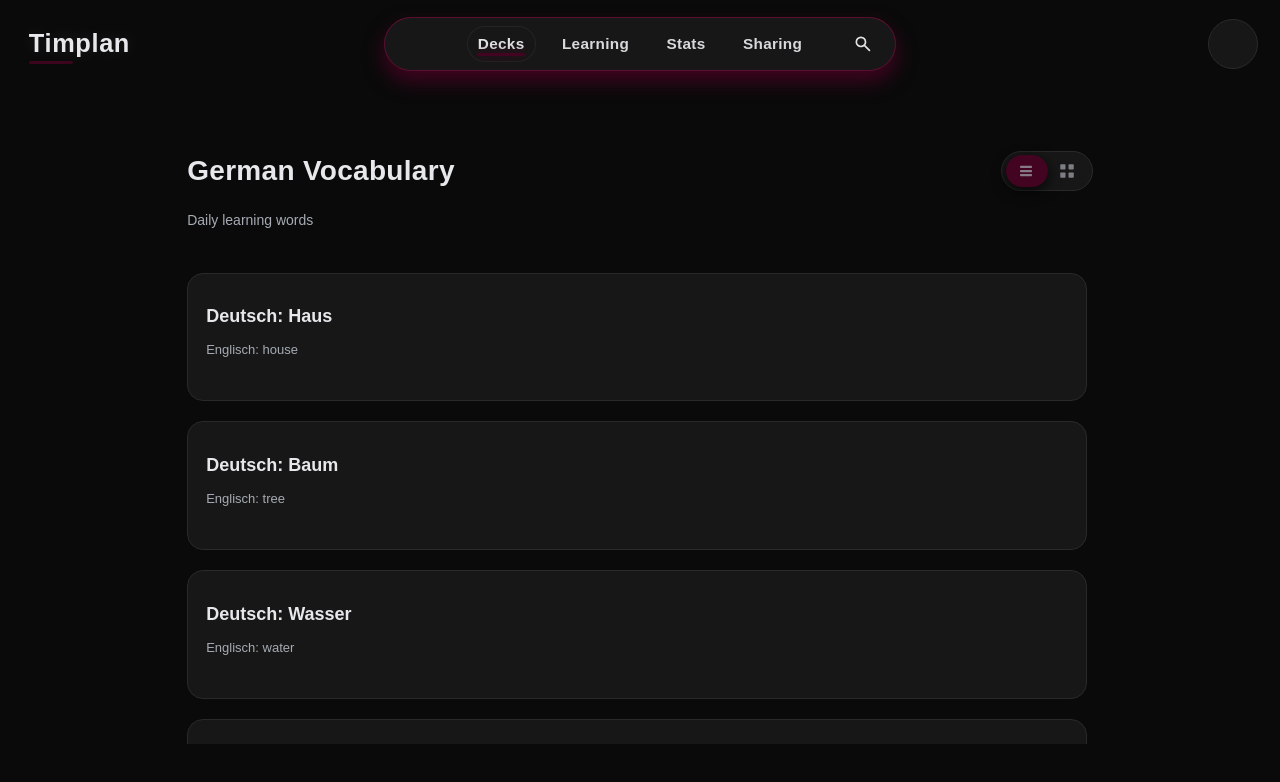
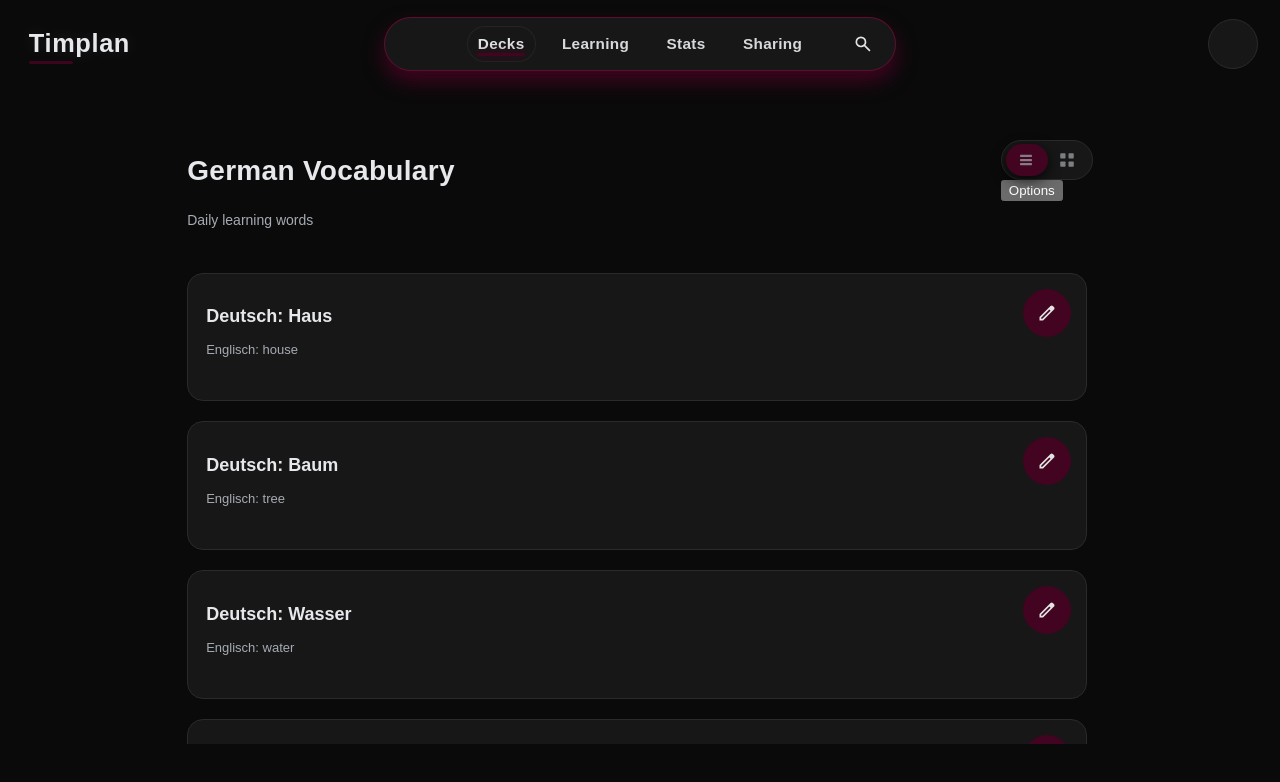
Before and after one commit to xniklasx-dev/Timplan-Projekt, a Next.js app in the folder frontend/: page /decks/1 in a window 1280 px wide. Shown: the top 782 px of the page. Built offline with nearby package versions, Linux system fonts and the light colour scheme.

Commit message:
basic dropdownButton created and also created an edit button to integrate the singleCardEdit

```diff
--- a/frontend/src/app/(app)/decks/[id]/page.tsx
+++ b/frontend/src/app/(app)/decks/[id]/page.tsx
@@ -41,6 +41,11 @@ export default function Deck() {
         subtitle={currentDeck.description}
         isGridView={isGridView}
         onToggleViewAction={handleToggleView}
+        dropdownButtons={[
+          { label: "Edit Deck", onClick: () => console.log("Edit Deck clicked") },
+          { label: "Add Card", onClick: () => console.log("Add Card clicked") },
+          { label: "Share Deck", onClick: () => console.log("Share Deck clicked") },
+        ]}
       />
 
       <DeckGrid decks={childDecks} cards={cards} isGridView={isGridView} />
--- /dev/null
+++ b/frontend/src/app/ui/buttons/dropdownButton/DropdownButton.tsx
@@ -0,0 +1,42 @@
+"use client";
+
+import { useState } from "react";
+import styles from "@/app/(app)/decks/page.module.css";
+
+type DropdownButtonProps = {
+    label: string;
+    items: { label: string; onClick: () => void }[];
+};
+
+export default function DropdownButton({ label, items }: DropdownButtonProps) {
+    const [open, setOpen] = useState(false);
+
+    return (
+        <div className={styles.dropdown}>
+            <button
+                className={styles.dropdownButton}
+                onClick={() => setOpen((prev) => !prev)}
+            >
+                {label}
+            </button>
+
+            {open && (
+                <ul className={styles.dropdownMenu}>
+                    {items.map((item, idx) => (
+                        <li key={idx}>
+                            <button
+                                className={styles.dropdownItem}
+                                onClick={() => {
+                                    item.onClick();
+                                    setOpen(false);
+                                }}
+                            >
+                                {item.label}
+                            </button>
+                        </li>
+                    ))}
+                </ul>
+            )}
+        </div>
+    );
+}
--- /dev/null
+++ b/frontend/src/app/ui/buttons/editButton/EditButton.tsx
@@ -0,0 +1,50 @@
+"use client";
+
+import React, { JSX, useState } from "react";
+import Image from "next/image";
+import styles from "./editButton.module.css";
+import SingleCardEditor from "@/app/ui/cards/singleCardEditor/SingleCardEditor";
+
+type EditButtonProps = React.ButtonHTMLAttributes<HTMLButtonElement> & {
+    children?: React.ReactNode;
+    fullWidth?: boolean;
+    cardId: string;               // the card to edit
+};
+
+export default function EditButton({
+    fullWidth,
+    children,
+    className,
+    cardId,
+    ...props
+}: EditButtonProps): JSX.Element {
+    const [isModalOpen, setIsModalOpen] = useState(false);
+
+    return (
+        <>
+            <button
+                className={`${styles.button} ${fullWidth ? styles.fullWidth : ""} ${className || ""}`}
+                {...props}
+                onClick={(e) => {
+                    e.preventDefault();
+                    e.stopPropagation();
+                    setIsModalOpen(true);
+                }}
+            >
+                <Image
+                    src="/edit_icon.svg"
+                    alt="Edit"
+                    width={20}
+                    height={20}
+                />
+                {children && <span className={styles.buttonText}>{children}</span>}
+            </button>
+
+            <SingleCardEditor
+                open={isModalOpen}
+                cardId={cardId}
+                onClose={() => setIsModalOpen(false)}
+            />
+        </>
+    );
+}
--- /dev/null
+++ b/frontend/src/app/ui/buttons/editButton/editButton.module.css
@@ -0,0 +1,49 @@
+.button {
+    width: 48px;
+    height: 48px;
+    padding: 0;
+    border-radius: 50%;
+    border: 1px solid var(--color-accent);
+
+    background: var(--color-accent);
+    color: var(--color-text);
+
+    display: flex;
+    align-items: center;
+    justify-content: center;
+
+    cursor: pointer;
+    user-select: none;
+
+    transition:
+        background 0.15s ease,
+        transform 0.08s ease,
+        box-shadow 0.15s ease,
+        border-color 0.15s ease;
+}
+
+.button:hover {
+    background: var(--color-accent-hover);
+    border-color: var(--color-accent-hover);
+    box-shadow: 0 0 0 2px var(--color-glow);
+}
+
+.button:active {
+    transform: translateY(1px) scale(0.95);
+}
+
+.button:disabled {
+    background: var(--color-disabled);
+    border-color: var(--color-disabled);
+    color: var(--color-text-disabled);
+    cursor: not-allowed;
+    box-shadow: none;
+}
+
+.fullWidth {
+    width: 100%;
+}
+
+.buttonText {
+    margin-left: 8px;
+}
--- a/frontend/src/app/ui/decks/deckGrid/DeckGrid.tsx
+++ b/frontend/src/app/ui/decks/deckGrid/DeckGrid.tsx
@@ -63,7 +63,6 @@ export default function DeckGrid({ decks = [], cards = [], isGridView }: DeckGri
         animateFlip();
     };
 
-    // Automatically animate whenever decks/cards change
     useLayoutEffect(() => {
         if (hasMounted.current) animateFlip();
     }, [decks, cards, isGridView]);
--- a/frontend/src/app/ui/decks/deckHeader/DeckHeader.tsx
+++ b/frontend/src/app/ui/decks/deckHeader/DeckHeader.tsx
@@ -1,12 +1,14 @@
 "use client";
 
 import styles from "@/app/(app)/decks/page.module.css";
+import DropdownButton from "../../buttons/dropdownButton/DropdownButton";
 
 type DeckHeaderProps = {
     title?: string;
     subtitle?: string;
     isGridView: boolean;
     onToggleViewAction: (event: React.ChangeEvent<HTMLInputElement>) => void;
+    dropdownButtons?: { label: string; onClick: () => void }[]; // optional
 };
 
 export default function DeckHeader({
@@ -14,12 +16,15 @@ export default function DeckHeader({
     subtitle = "Select a deck to start studying",
     isGridView,
     onToggleViewAction,
+    dropdownButtons = [],
 }: DeckHeaderProps) {
     return (
         <header className={styles.header}>
             <div className={styles.titleRow}>
                 <h1 className={styles.title}>{title}</h1>
 
+                <div className={styles.headerControls}>
+                    {/* Toggle view */}
                     <label className={styles.viewToggle}>
                         <input
                             type="checkbox"
@@ -49,6 +54,12 @@ export default function DeckHeader({
                             </span>
                         </div>
                     </label>
+
+                    {/* Dropdown buttons */}
+                    {dropdownButtons.length > 0 && (
+                        <DropdownButton label="Options" items={dropdownButtons} />
+                    )}
+                </div>
             </div>
 
             <p className={styles.subtitle}>{subtitle}</p>
--- a/frontend/src/app/ui/decks/singleCard/SingleCard.tsx
+++ b/frontend/src/app/ui/decks/singleCard/SingleCard.tsx
@@ -1,6 +1,7 @@
 "use client";
 
 import type { Card } from "@/app/lib/definitions";
+import EditButton from "@/app/ui/buttons/editButton/EditButton";
 import styles from "@/app/(app)/decks/page.module.css";
 
 type SingleCardProps = {
@@ -20,9 +21,12 @@ export default function SingleCard({
             className={`${styles.deckCard} ${isGridView ? styles.deckCardGrid : styles.deckCardLine
                 }`}
         >
+            <div className={styles.startButtonWrapper}>
+                <EditButton cardId={card.id} title="Edit Card" />
+            </div>
+
             <div className={styles.deckTop}>
                 <h2 className={styles.deckName}>{card.front}</h2>
-
                 <p className={styles.deckDescription}>{card.back}</p>
             </div>
         </div>
```
Also changed, not shown: frontend/src/app/(app)/decks/page.tsx (+7 -0 lines), frontend/public/edit_icon.svg (added), frontend/src/app/ui/buttons/dropdownButton/dropdownButton.module.css (added). Lines whose indentation alone changed are shown as unchanged.
